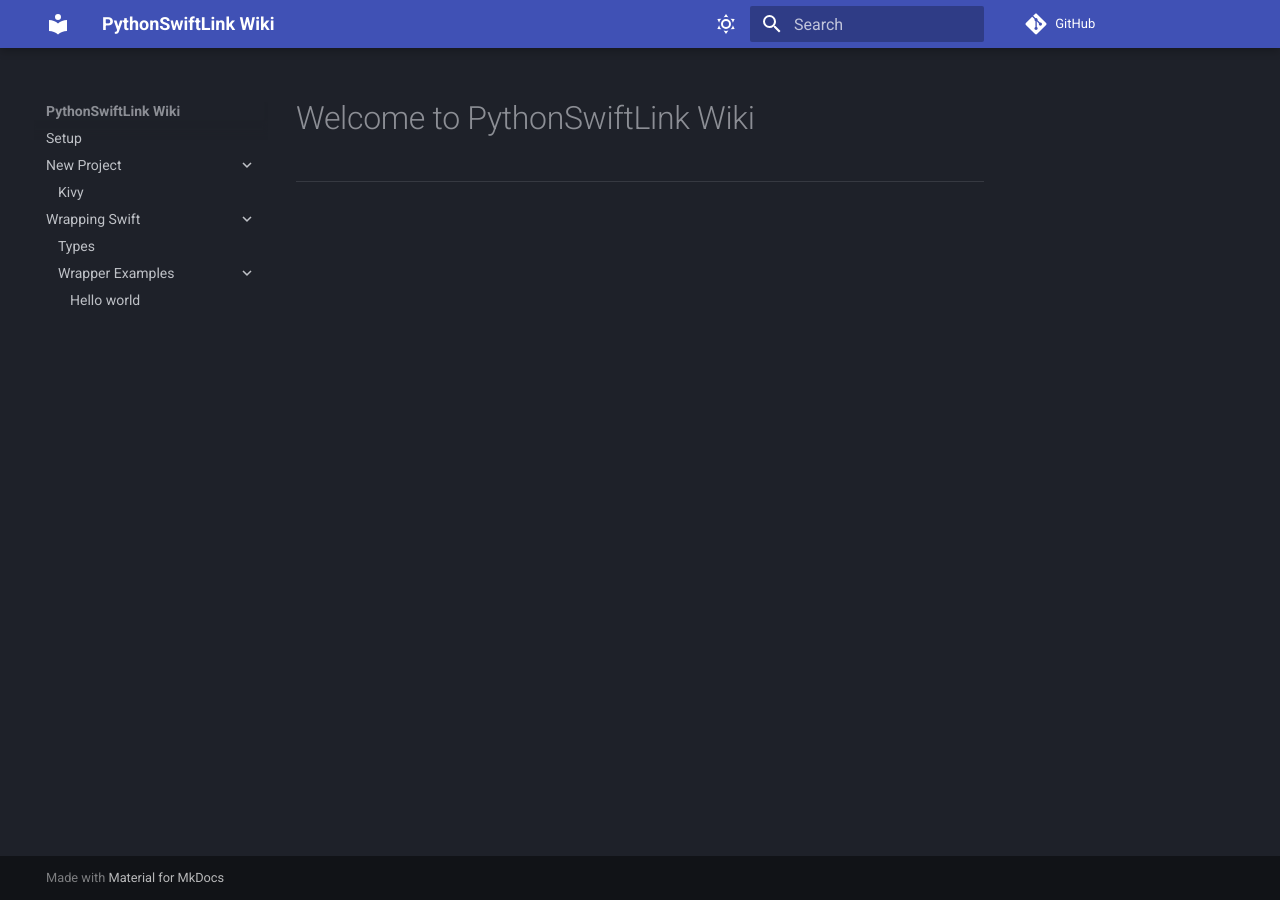
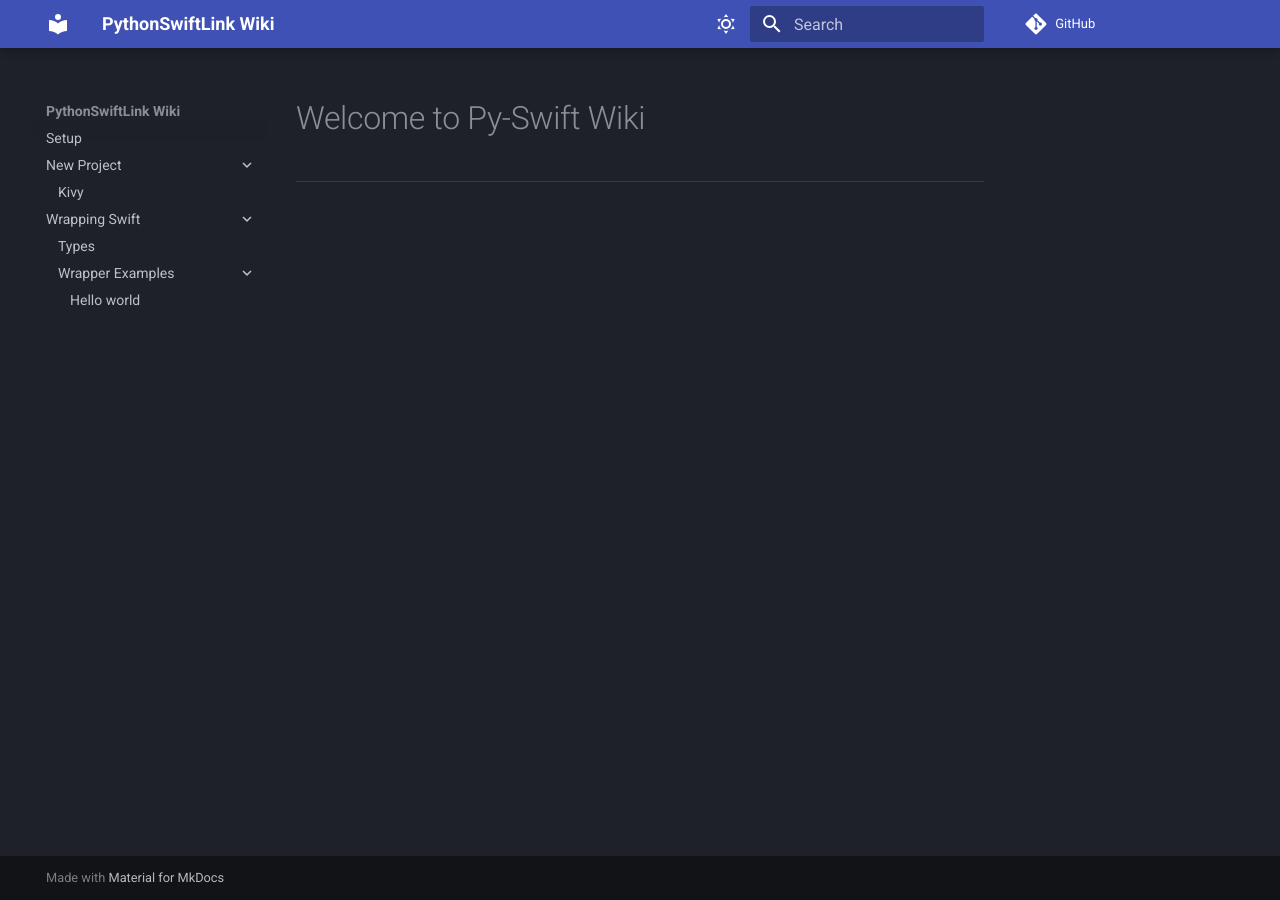
Before and after one commit to Py-Swift/wiki-source, an MkDocs documentation site: the page built from docs/index.md, in a window 1280 px wide. Built offline with MkDocs 1.6.1 and Material for MkDocs 9.7.7, drawn with Linux system fonts in a browser that asks for light colours; comment, search, counter and statistics services are not loaded.

Commit message:
Update index.md

```diff
--- a/docs/index.md
+++ b/docs/index.md
@@ -1,4 +1,4 @@
-# Welcome to PythonSwiftLink Wiki
+# Welcome to Py-Swift Wiki
 * * *
 <!-- For full documentation visit [mkdocs.org](https://www.mkdocs.org).
 
```
